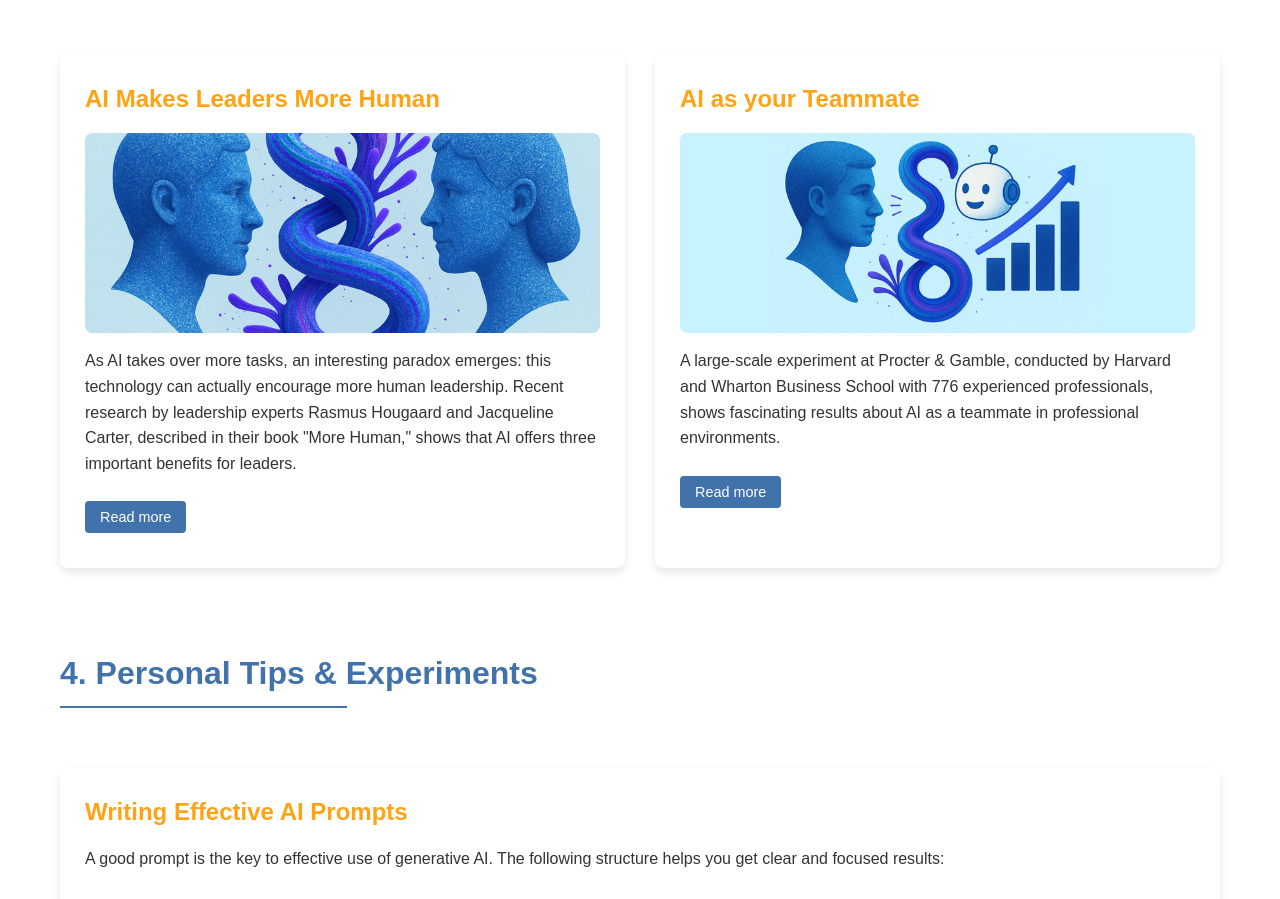
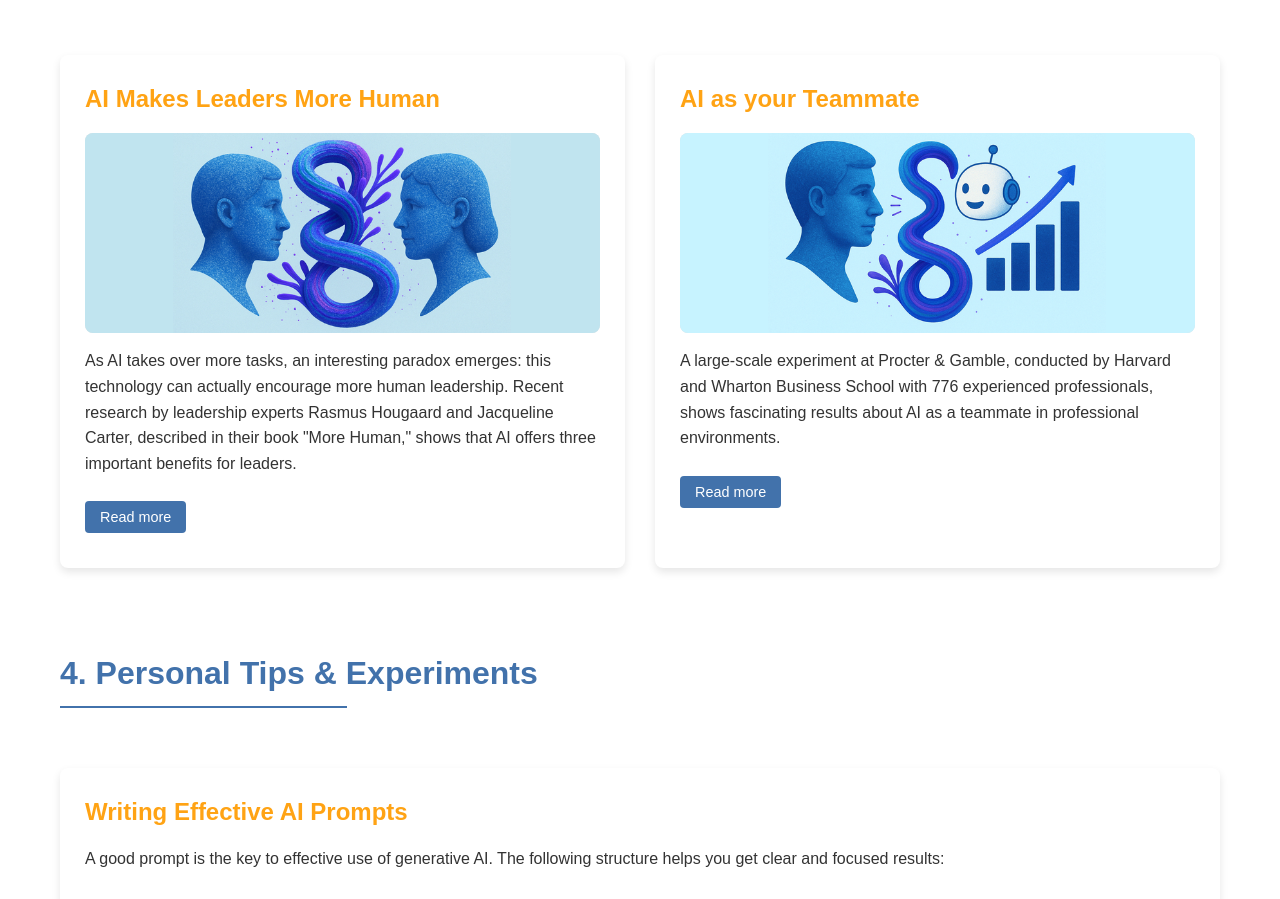
Before and after one commit to isamonkau/website.io, a plain HTML site: page index.html in a window 1280 px wide. Shown: the part 3200-4099 px from the top of the page. Drawn offline with Linux system fonts and the light colour scheme; a web font is replaced by a local one.

Commit message:
Update index.html

```diff
--- a/index.html
+++ b/index.html
@@ -531,7 +531,7 @@
                 <div class="card">
                     <h3>AI Makes Leaders More Human</h3>
                     <div class="story-image">
-                        <img src="Nieuwsbrief - AI maakt leiders menselijker (1).png" alt="AI-generated image" style="width: 100%; height: 100%; object-fit: cover; border-radius: 8px;">
+                        <img src="Nieuwsbrief - AI maakt leiders menselijker oud.png" alt="AI-generated image" style="width: 100%; height: 100%; object-fit: cover; border-radius: 8px;">
                     </div>
                     <div id="content-container-leaders" class="card-container">
                         <p>As AI takes over more tasks, an interesting paradox emerges: this technology can actually encourage more human leadership. Recent research by leadership experts Rasmus Hougaard and Jacqueline Carter, described in their book "More Human," shows that AI offers three important benefits for leaders.</p>
```
